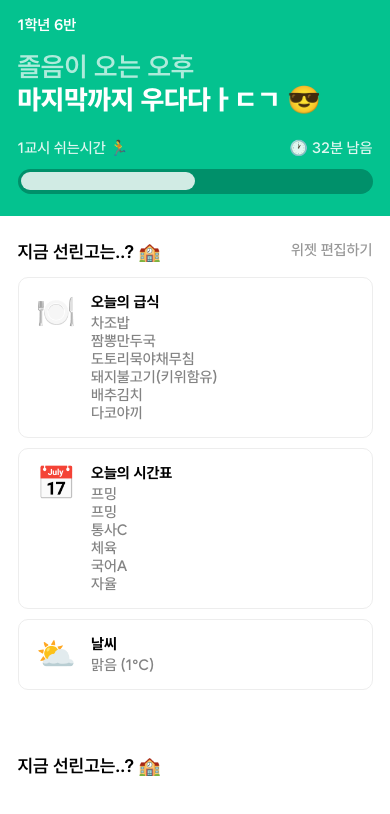
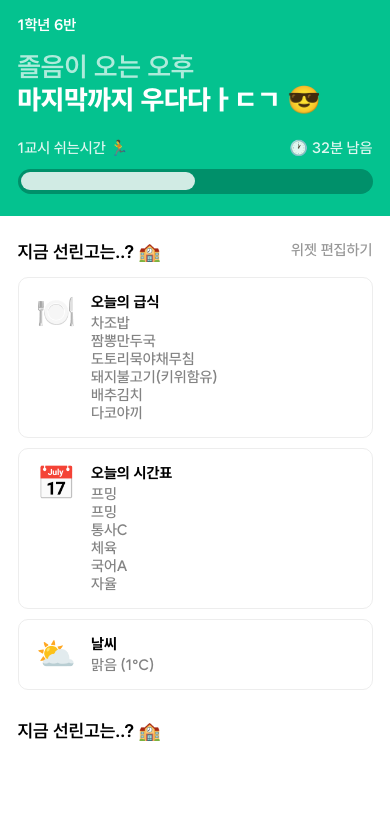
Before and after one commit to iamfiro/sunrin-life-app, a React Native app: screen /Home in a window 390 px wide. Shown: the top 814 px of the page. Built offline with nearby package versions, Linux system fonts and the light colour scheme.

Commit message:
💄 Update padding values in articleList and schoolDataList

```diff
--- a/components/home/articleList.tsx
+++ b/components/home/articleList.tsx
@@ -13,7 +13,7 @@ export default function HomearticleList({ navigation }: IDefaultScreenProps) {
 const style = StyleSheet.create({
     section: {
         padding: 17.5,
-        paddingTop: 25,
+        paddingTop: 0,
         paddingBottom: 30,
     }
 })
--- a/components/home/schoolDataList.tsx
+++ b/components/home/schoolDataList.tsx
@@ -54,7 +54,7 @@ const style = StyleSheet.create({
     section: {
         padding: 17.5,
         paddingTop: 25,
-        paddingBottom: 30,
+        paddingBottom: 20,
     },
 
     schoolInfoContainer: {
```
